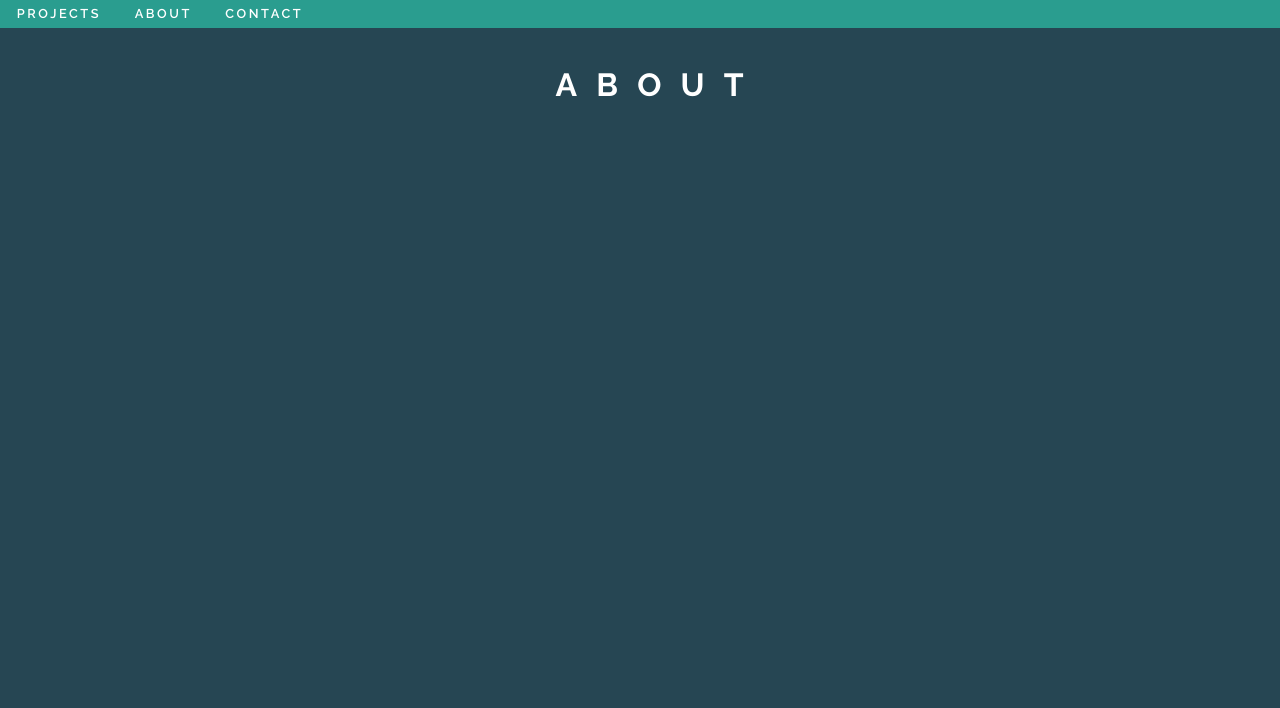
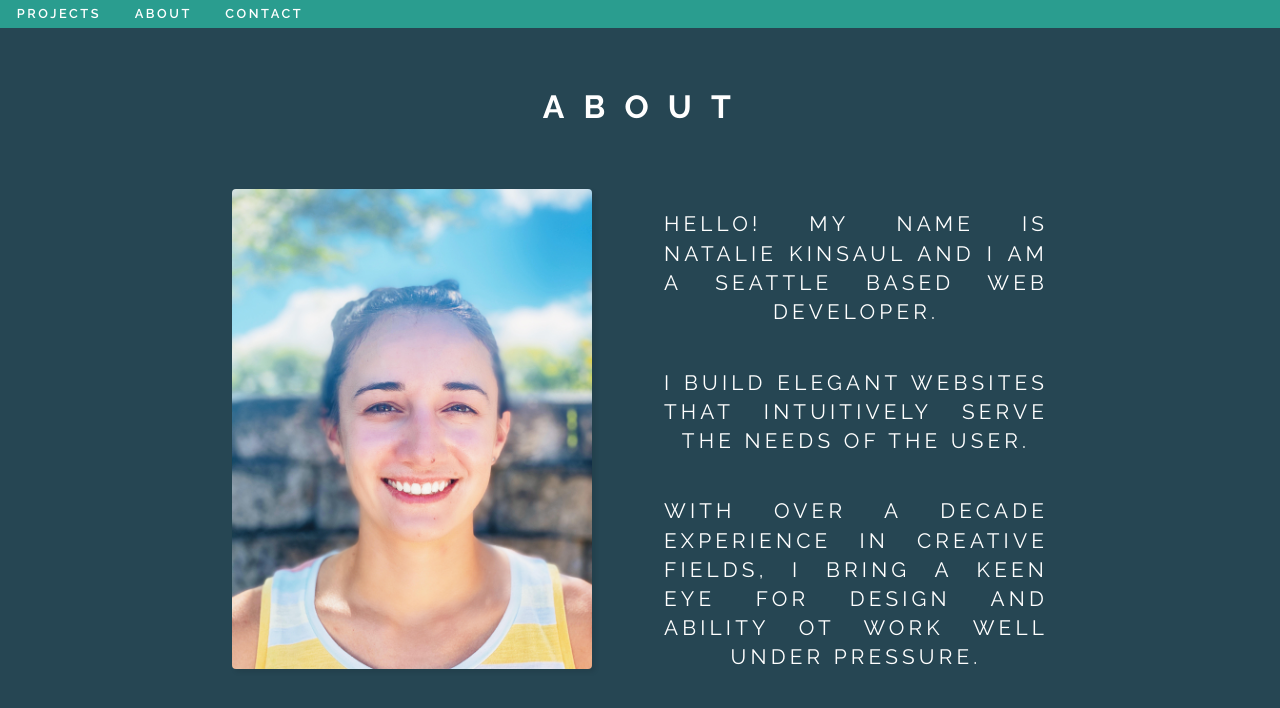
Before and after one commit to nkinsaul/portfolio, a React (Create React App) app: page /about in a window 1280 px wide. Shown: the top 708 px of the page. Built offline with nearby package versions, Linux system fonts and the light colour scheme; a web font is replaced by a local one.

Commit message:
Add text to About section

```diff
--- a/src/Components/About/About.css
+++ b/src/Components/About/About.css
@@ -0,0 +1,36 @@
+.about-section {
+  display: flex;
+  flex-direction: column;
+  align-items: center;
+}
+
+.about > img {
+  height: 30rem;
+  border-radius: 4px;
+  box-shadow: 3px 3px 5px rgba(0, 0, 0, 0.102);
+}
+
+.about {
+  width: 75%;
+  display: flex;
+  flex-direction: row;
+  justify-content: space-evenly;
+}
+
+.about-me {
+  width: 40%;
+  display: flex;
+  flex-direction: column;
+  align-items: center;
+}
+
+.about-section > .about > .about-me > p {
+  width: 100%;
+  font-size: 1.3em;
+  letter-spacing: .2em;
+  display: flex;
+  align-items: center;
+  text-align: justify;
+  text-align-last: center;
+  line-height: 1.4em;
+}
--- a/src/Components/About/About.tsx
+++ b/src/Components/About/About.tsx
@@ -1,9 +1,21 @@
 import React from "react";
 import "./About.css"
+import profile from "../../images/profile_pic.jpeg"
 
 const About = () => {
   return (
-    <h1 className="title">ABOUT</h1>
+    <div className="about-section">
+      <h1 className="title">ABOUT</h1>
+      <div className="about">
+        <img src={profile}/>
+        <div className="about-me">
+          <p>HELLO!  MY NAME IS NATALIE KINSAUL AND I AM A SEATTLE BASED WEB DEVELOPER.
+          </p>
+          <p>I BUILD ELEGANT WEBSITES THAT INTUITIVELY SERVE THE NEEDS OF THE USER.</p>
+          <p>WITH OVER A DECADE EXPERIENCE IN CREATIVE FIELDS, I BRING A KEEN EYE FOR DESIGN AND ABILITY OT WORK WELL UNDER PRESSURE.</p>
+        </div>
+      </div>
+    </div>
   )
 }
 
--- a/src/Components/Projects/Projects.css
+++ b/src/Components/Projects/Projects.css
@@ -1,7 +1,7 @@
 .title {
   margin-bottom: 5%;
   letter-spacing: .6em;
-  padding-left: 3%;
+  padding-left: 1%;
 }
 
 .projects-main {
```
Also changed, not shown: src/images/profile_pic.jpeg (added).
